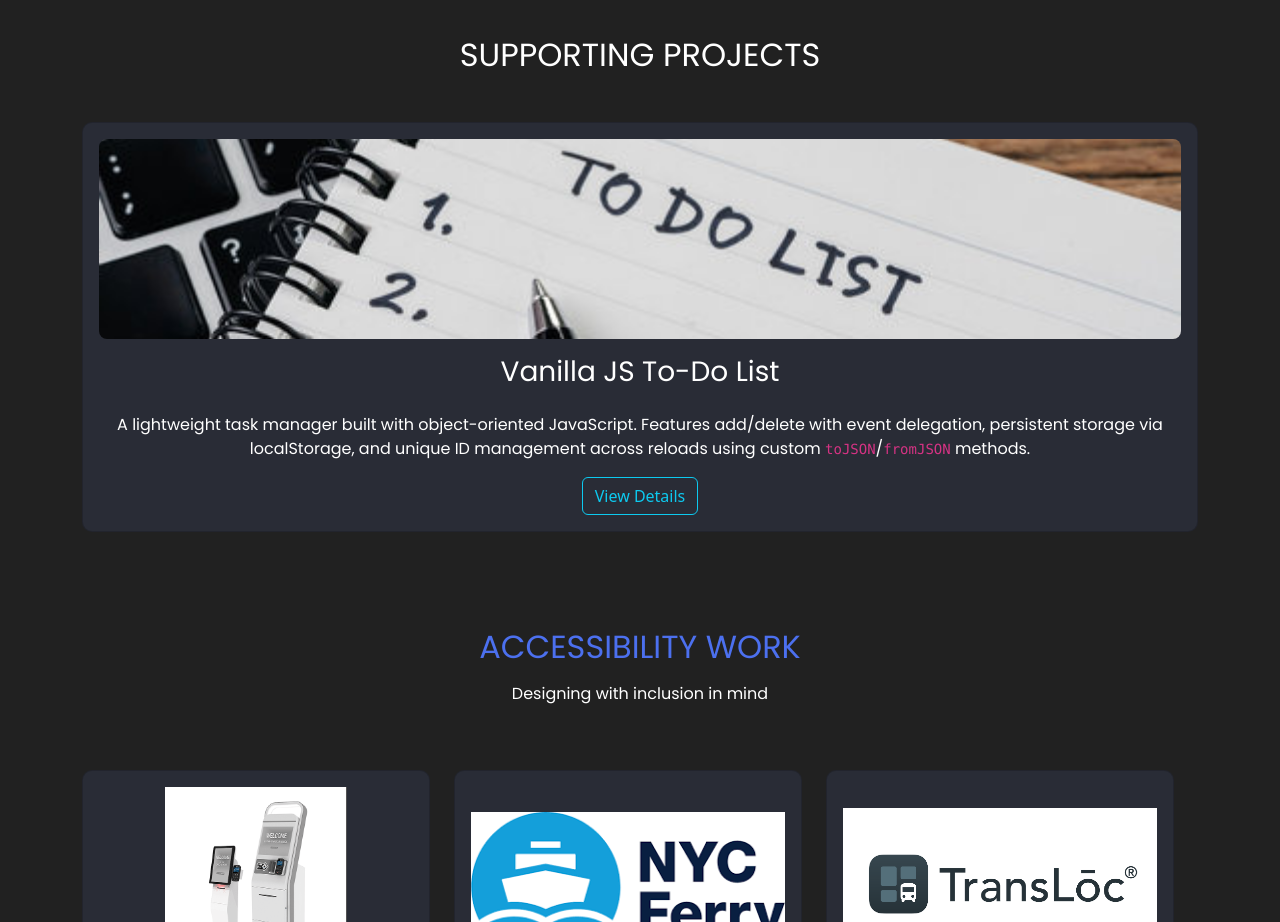
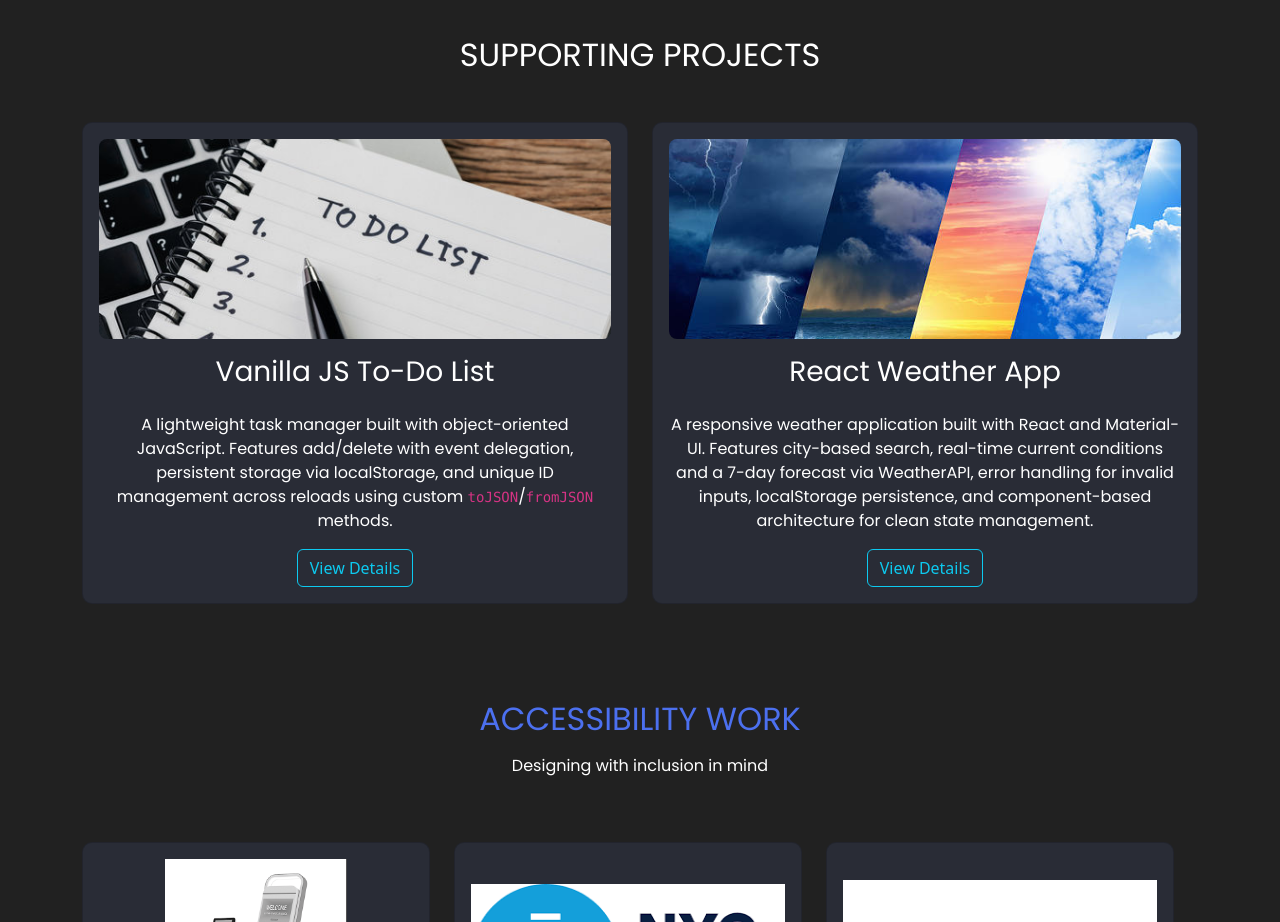
Before and after one commit to Harrison-Holt/portfolio, a plain HTML site: page index.html in a window 1280 px wide. Shown: the part 3340-4262 px from the top of the page. Drawn offline with nearby package versions, Linux system fonts and the light colour scheme.

Commit message:
added my new react weather app mini project

```diff
--- a/index.html
+++ b/index.html
@@ -173,6 +173,19 @@
   </div>
 </div>
 
+<div class="col">
+<div class="card h-100 d-flex flex-column align-items-center p-3 project_card">
+  <img src="./weather_app.jpg" class="img-fluid" alt="screenshot of Weather App UI" />
+  <h3 class="mt-3 text-center">React Weather App</h3>
+  <p class="mt-3 text-center">
+    A responsive weather application built with React and Material-UI. Features city-based search,
+    real-time current conditions and a 7-day forecast via WeatherAPI, error handling for invalid inputs,
+    localStorage persistence, and component-based architecture for clean state management.
+  </p>
+  <a class="btn btn-outline-info mt-auto" href="https://github.com/Harrison-Holt/Weather_App" target="_blank">View Details</a>
+</div>
+</div>
+
 </section>
 
 <section class="row d-flex flex-column text-center my-5 mt-5" id="accessibility">
```
Also changed, not shown: weather_app.jpg (added).
